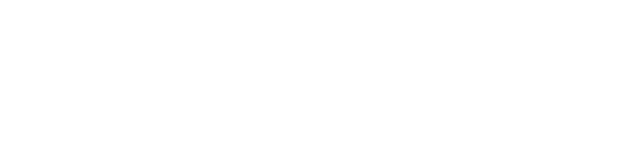
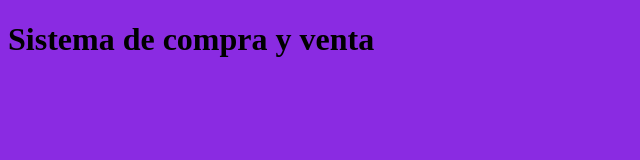
Before and after one commit to kevinbenavides03/practicagithub, a plain HTML site: page index.html in a window 1280 px wide. Shown: the whole page, without its empty margins (0-640 px from the left). Drawn offline with Linux system fonts and the light colour scheme.

Commit message:
hojas de estilo, fondo morado

```diff
--- /dev/null
+++ b/estilos/estilos.css
@@ -0,0 +1,4 @@
+body{
+    background-color: blueviolet;
+}
+}
--- a/index.html
+++ b/index.html
@@ -2,10 +2,14 @@
 <html lang="es" dir="ltr">
   <head>
     <meta charset="utf-8">
-    <title>Restaurant Coffe</title>
+
+    <title>Aplicacion compra y venta</title>
+    <link rel="stylesheet" href="estilos/estilos.css">
     <head>
       <body>
-
+<h1>
+    Sistema de compra y venta
+</h1>
       </body>
     </head>
 
```
Also changed, not shown: js/javascript.js (added).
